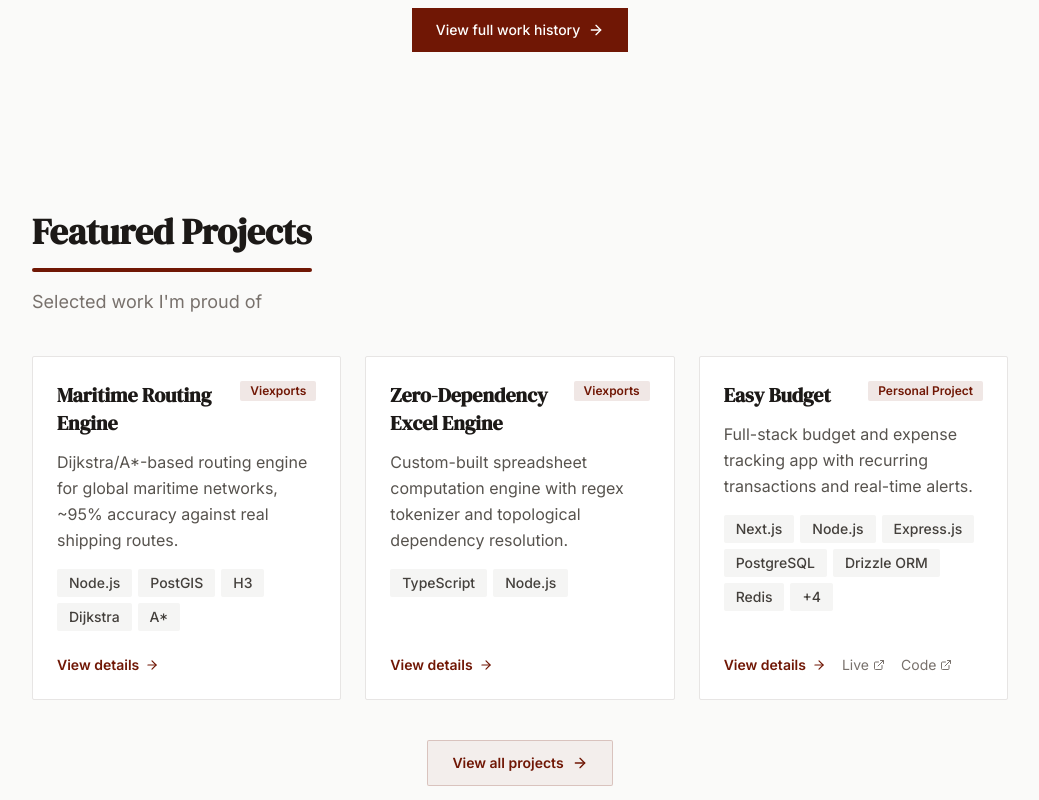
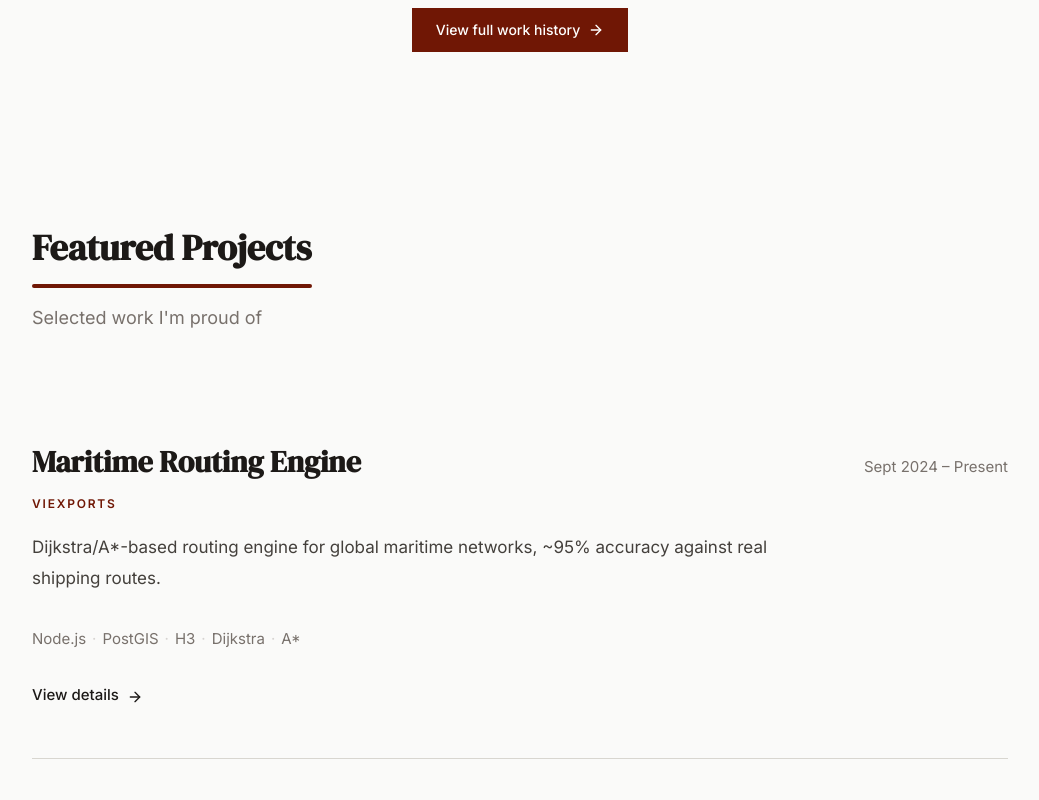
Before and after one commit to HarshDev1809/devbydev, a Next.js app: page / in a window 1280 px wide. Shown: the part 2840-3640 px from the top of the page, without its empty margins (120-1159 px from the left). Built offline with nearby package versions, Linux system fonts and the light colour scheme.

Commit message:
feat: implement featured projects section and project card component

```diff
--- a/components/sections/featured-projects.tsx
+++ b/components/sections/featured-projects.tsx
@@ -8,25 +8,28 @@ export function FeaturedProjects() {
   const featured = projects.filter((p) => p.featured);
 
   return (
-    <section id="projects" className="mx-auto max-w-5xl px-6 py-20">
+    <section id="projects" className="mx-auto max-w-5xl px-4 sm:px-6 py-16 md:py-24">
       <SectionHeading
         title="Featured Projects"
         subtitle="Selected work I'm proud of"
       />
 
-      <div className="grid gap-6 md:grid-cols-2 lg:grid-cols-3">
+      {/* Editorial stack instead of grid */}
+      <div className="flex flex-col mt-12 md:mt-16">
         {featured.map((project) => (
           <ProjectCard key={project.slug} project={project} />
         ))}
       </div>
 
-      <div className="mt-10 text-center">
+      <div className="mt-16 flex justify-start md:justify-center">
         <Link
           href="/projects"
-          className="inline-flex items-center gap-2 rounded-lg border border-accent/20 bg-accent/5 px-6 py-3 text-sm font-semibold text-accent hover:bg-accent/10"
+          className="group inline-flex items-center gap-2 font-sans text-[15px] font-semibold tracking-wide uppercase text-stone-900 hover:text-accent transition-colors"
         >
-          View all projects
-          <ArrowRight className="w-4 h-4" />
+          <span className="border-b-2 border-transparent group-hover:border-accent pb-1 transition-colors">
+            View all projects
+          </span>
+          <ArrowRight className="w-4 h-4 group-hover:translate-x-1 transition-transform" />
         </Link>
       </div>
     </section>
--- a/components/ui/project-card.tsx
+++ b/components/ui/project-card.tsx
@@ -1,5 +1,4 @@
 import Link from "next/link";
-import { Tag } from "@/components/ui/tag";
 import { ArrowRight, ExternalLink } from "lucide-react";
 import type { Project } from "@/lib/data/projects";
 
@@ -9,36 +8,51 @@ interface ProjectCardProps {
 
 export function ProjectCard({ project }: ProjectCardProps) {
   return (
-    <div className="group flex flex-col rounded-2xl border border-stone-200 bg-white p-6 hover:shadow-lg hover:border-accent/30">
-      <div className="flex items-start justify-between gap-4 mb-3">
-        <h3 className="font-heading text-xl font-bold text-stone-900">
-          {project.title}
+    <article className="group flex flex-col py-10 md:py-12 border-t border-[#D8D6D0] first:border-t-0">
+      <div className="flex flex-col md:flex-row md:items-baseline md:justify-between mb-4 gap-2">
+        <h3 className="font-heading text-2xl md:text-3xl font-bold text-stone-900 group-hover:text-accent transition-colors">
+          <Link href={`/projects/${project.slug}`}>{project.title}</Link>
         </h3>
-        {project.context && (
-          <span className="shrink-0 rounded-lg bg-accent/10 px-2.5 py-0.5 text-xs font-semibold text-accent">
-            {project.context}
+        {project.timeframe && (
+          <span className="font-sans text-[15px] text-stone-500 shrink-0">
+            {project.timeframe}
           </span>
         )}
       </div>
 
-      <p className="text-stone-600 mb-4 leading-relaxed">{project.summary}</p>
+      {project.context && (
+        <div className="mb-5 font-sans text-xs font-semibold uppercase tracking-[0.15em] text-accent">
+          {project.context}
+        </div>
+      )}
 
-      <div className="flex flex-wrap gap-1.5 mb-6">
-        {project.stack.slice(0, 6).map((tech) => (
-          <Tag key={tech} label={tech} />
+      <p className="font-sans text-stone-700 mb-8 leading-[1.8] text-pretty max-w-3xl text-[17px]">
+        {project.summary}
+      </p>
+
+      {/* Tech Stack - Text based list instead of pill tags */}
+      <div className="font-sans text-[15px] text-stone-500 mb-8 leading-[1.8]">
+        {project.stack.map((tech, i) => (
+          <span key={tech}>
+            <span className="hover:text-accent transition-colors">{tech}</span>
+            {i < project.stack.length - 1 && (
+              <span className="mx-[6px] text-stone-300" aria-hidden="true">
+                &middot;
+              </span>
+            )}
+          </span>
         ))}
-        {project.stack.length > 6 && (
-          <Tag label={`+${project.stack.length - 6}`} />
-        )}
       </div>
 
-      <div className="mt-auto flex items-center gap-4">
+      <div className="mt-auto flex flex-wrap items-center gap-6 md:gap-8">
         <Link
           href={`/projects/${project.slug}`}
-          className="inline-flex items-center gap-1.5 text-sm font-semibold text-accent hover:underline"
+          className="group/link inline-flex items-center gap-2 font-sans text-[15px] font-medium text-stone-900 hover:text-accent transition-colors"
         >
-          View details
-          <ArrowRight className="w-3.5 h-3.5" />
+          <span className="border-b border-transparent group-hover/link:border-accent pb-0.5 transition-colors">
+            View details
+          </span>
+          <ArrowRight className="w-4 h-4 group-hover/link:translate-x-1 transition-transform" />
         </Link>
 
         {project.links?.map((link) => (
@@ -47,13 +61,15 @@ export function ProjectCard({ project }: ProjectCardProps) {
             href={link.url}
             target="_blank"
             rel="noopener noreferrer"
-            className="inline-flex items-center gap-1 text-sm text-stone-500 hover:text-accent"
+            className="group/external inline-flex items-center gap-1.5 font-sans text-[15px] text-stone-500 hover:text-accent transition-colors"
           >
-            {link.label}
-            <ExternalLink className="w-3 h-3" />
+            <span className="border-b border-transparent group-hover/external:border-accent pb-0.5 transition-colors">
+              {link.label}
+            </span>
+            <ExternalLink className="w-3.5 h-3.5" />
           </a>
         ))}
       </div>
-    </div>
+    </article>
   );
 }
```
